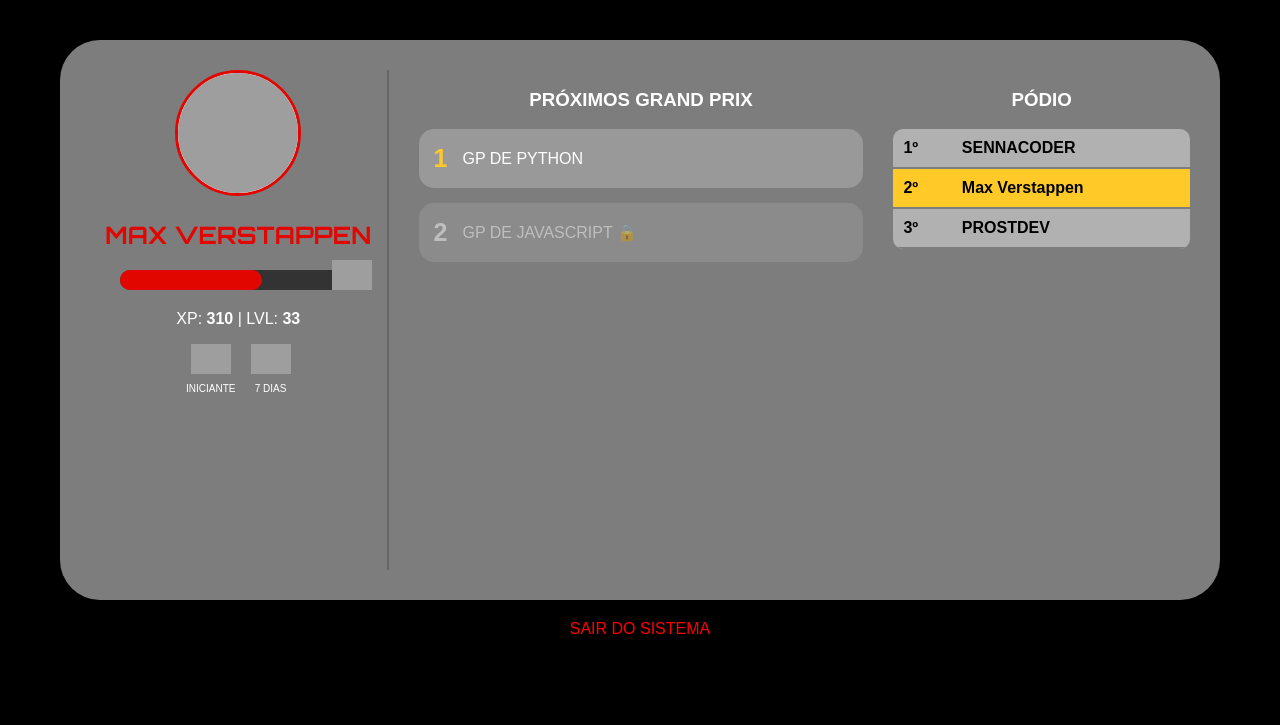
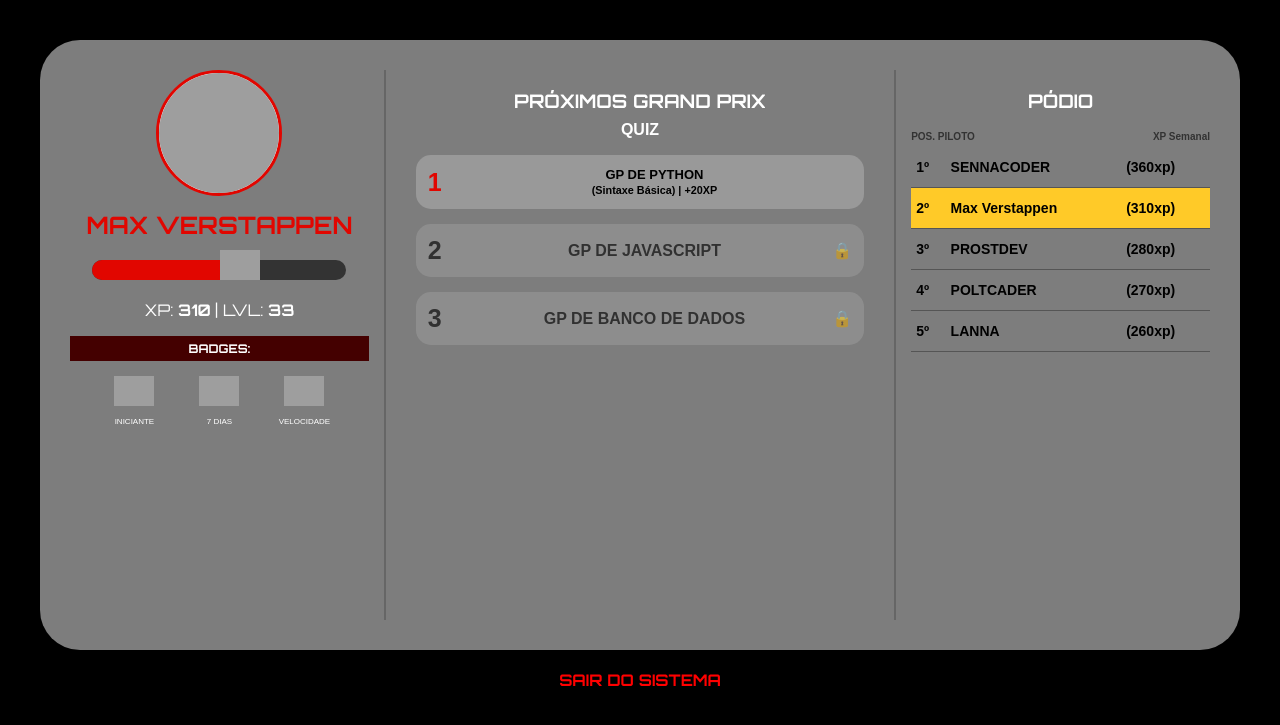
Before and after one commit to pyetrocarvalho15-art/site-f1, a PHP site: page /dashboardslide2.php in a window 1280 px wide. Shown: the top 725 px of the page. Run offline with PHP 8.4, Linux system fonts and the light colour scheme; the visitor is signed in with stand-in values (Sample User, id 1); data comes from the database, SQL or seed files in the repository; grey boxes are pictures that could not be loaded.

Commit message:
Add files via upload

```diff
--- a/dashboardslide2.php
+++ b/dashboardslide2.php
@@ -1,14 +1,12 @@
 <?php
 session_start();
-require 'db.php'; // Conecta no banco para pegar o nome e XP
+require 'db.php';
 
-// Se o cara tentar entrar direto sem logar no slide 1, ele é expulso
 if (!isset($_SESSION['user_id'])) {
     header("Location: login.php");
     exit();
 }
 
-// Pega os dados do Max Verstappen que o config.php criou
 $stmt = $pdo->prepare("SELECT * FROM users WHERE id = ?");
 $stmt->execute([$_SESSION['user_id']]);
 $user = $stmt->fetch();
@@ -20,54 +18,61 @@ $user = $stmt->fetch();
     <title>StudyRank - Cockpit</title>
     <link href="https://fonts.googleapis.com/css2?family=Orbitron:wght@400;700&display=swap" rel="stylesheet">
     <style>
-        /* TUDO O QUE SERIA O CSS VAI AQUI DENTRO */
         body { background-color: #000; color: white; font-family: sans-serif; margin: 0; padding: 40px; }
 
-        /* O fundo cinza igual ao seu Canva */
         .caixa-principal {
             background-color: #7d7d7d;
             border-radius: 40px;
             display: flex;
-            max-width: 1100px;
+            max-width: 1200px;
             margin: auto;
             padding: 30px;
-            min-height: 500px;
+            min-height: 550px;
             color: #fff;
         }
 
-        .perfil { flex: 1; text-align: center; border-right: 2px solid #666; }
-        .foto-piloto { width: 120px; height: 120px; border-radius: 50%; border: 3px solid #e10600; background: #fff; }
-        .nome-piloto { font-family: 'Orbitron', sans-serif; color: #e10600; text-transform: uppercase; }
+        /* COLUNA 1: PERFIL */
+        .perfil { flex: 1; text-align: center; border-right: 2px solid #666; padding-right: 15px; }
+        .foto-piloto { width: 120px; height: 120px; border-radius: 50%; border: 3px solid #e10600; background: #fff; object-fit: cover; }
+        .nome-piloto { font-family: 'Orbitron', sans-serif; color: #e10600; text-transform: uppercase; margin-top: 10px; }
 
-        /* Barra de progresso com o carrinho */
         .barra-xp {
             background: #333;
             height: 20px;
             border-radius: 20px;
             margin: 20px auto;
-            width: 80%;
+            width: 85%;
             position: relative;
         }
         .progresso-vermelho {
             background: #e10600;
             height: 100%;
-            width: 60%; /* Depois o PHP calcula isso */
+            width: 60%;
             border-radius: 20px;
+            position: relative;
         }
 
-        .quizzes { flex: 1.5; padding: 0 30px; }
+        /* COLUNA 2: QUIZZES */
+        .quizzes { flex: 1.5; padding: 0 30px; border-right: 2px solid #666; }
         .card-gp {
             background: #999;
             margin-bottom: 15px;
-            padding: 15px;
+            padding: 12px;
             border-radius: 15px;
             display: flex;
             align-items: center;
+            color: #000;
+            font-weight: bold;
+            transition: 0.3s;
         }
+        .card-gp:hover { background: #bbb; transform: scale(1.02); }
 
-        .podio { flex: 1; }
-        .tabela-podio { width: 100%; background: #b1b1b1; color: #000; border-collapse: collapse; border-radius: 10px; overflow: hidden; }
-        .tabela-podio td { padding: 10px; border-bottom: 2px solid #7d7d7d; font-weight: bold; }
+        /* COLUNA 3: PÓDIO */
+        .podio { flex: 1; padding-left: 15px; }
+        .tabela-podio { width: 100%; color: #000; border-collapse: collapse; }
+        .tabela-podio td { padding: 12px 5px; border-bottom: 1px solid #555; font-weight: bold; font-size: 14px; }
+
+        a { text-decoration: none; color: inherit; }
     </style>
 </head>
 <body>
@@ -75,7 +80,6 @@ $user = $stmt->fetch();
 <div class="caixa-principal">
     <div class="perfil">
         <img src="img/perfil.png" class="foto-piloto" onerror="this.src='https://i.imgur.com/8Yv9D1p.png'">
-
         <h2 class="nome-piloto"><?php echo $user['name']; ?></h2>
 
         <div class="barra-xp">
@@ -84,38 +88,57 @@ $user = $stmt->fetch();
             </div>
         </div>
 
-        <p>XP: <strong><?php echo $user['xp']; ?></strong> | LVL: <strong><?php echo $user['level']; ?></strong></p>
+        <p style="font-family: 'Orbitron';">XP: <strong><?php echo $user['xp']; ?></strong> | LVL: <strong><?php echo $user['level']; ?></strong></p>
 
-        <div style="display: flex; justify-content: center; gap: 15px; margin-top: 10px;">
-            <div style="text-align:center;">
-                <img src="img/badge1.png" width="40" onerror="this.src='https://cdn-icons-png.flaticon.com/512/3112/3112946.png'">
-                <br><small style="font-size:10px">INICIANTE</small>
-            </div>
-            <div style="text-align:center;">
-                <img src="img/badge2.png" width="40" onerror="this.src='https://cdn-icons-png.flaticon.com/512/179/179249.png'">
-                <br><small style="font-size:10px">7 DIAS</small>
-            </div>
+        <div style="background: #440000; padding: 5px; text-align: center; font-weight: bold; margin-top: 10px; font-size: 12px; font-family: 'Orbitron';">BADGES:</div>
+
+        <div style="display: flex; justify-content: center; align-items: flex-end; gap: 10px; margin-top: 15px;">
+            <div style="text-align:center; width: 75px;"><img src="img/trofeu-prata.png" style="width: 40px;"><br><small style="font-size: 8px;">INICIANTE</small></div>
+            <div style="text-align:center; width: 75px;"><img src="img/trofeu-7.png" style="width: 40px;"><br><small style="font-size: 8px;">7 DIAS</small></div>
+            <div style="text-align:center; width: 75px;"><img src="img/trofeu-ouro.png" style="width: 40px;"><br><small style="font-size: 8px;">VELOCIDADE</small></div>
         </div>
     </div>
 
     <div class="quizzes">
-        <h3 style="text-align:center">PRÓXIMOS GRAND PRIX</h3>
-        <div class="card-gp"><b style="font-size:25px; color:#ffca28; margin-right:15px">1</b> GP DE PYTHON</div>
-        <div class="card-gp" style="opacity:0.5"><b style="font-size:25px; margin-right:15px">2</b> GP DE JAVASCRIPT 🔒</div>
+        <h3 style="text-align:center; font-family: 'Orbitron';">PRÓXIMOS GRAND PRIX</h3>
+        <p style="text-align:center; font-weight:bold; margin-top:-10px;">QUIZ</p>
+
+        <a href="quiz.php">
+            <div class="card-gp" style="cursor: pointer;">
+                <b style="font-size:25px; color:#e10600; margin-right:15px">1</b>
+                <div style="flex-grow:1; text-align:center; font-size:13px;">GP DE PYTHON <br> <small>(Sintaxe Básica) | +20XP</small></div>
+            </div>
+        </a>
+
+        <div class="card-gp" style="opacity:0.6">
+            <b style="font-size:25px; margin-right:15px">2</b>
+            <div style="flex-grow:1; text-align:center;">GP DE JAVASCRIPT</div> 🔒
+        </div>
+
+        <div class="card-gp" style="opacity:0.6">
+            <b style="font-size:25px; margin-right:15px">3</b>
+            <div style="flex-grow:1; text-align:center;">GP DE BANCO DE DADOS</div> 🔒
+        </div>
     </div>
 
     <div class="podio">
-        <h3 style="text-align:center">PÓDIO</h3>
+        <h3 style="text-align:center; font-family: 'Orbitron';">PÓDIO</h3>
+        <div style="display: flex; justify-content: space-between; font-size: 10px; font-weight: bold; margin-bottom: 5px; color: #333;">
+            <span>POS. PILOTO</span>
+            <span>XP Semanal</span>
+        </div>
         <table class="tabela-podio">
-            <tr><td>1º</td><td>SENNACODER</td></tr>
-            <tr><td style="background:#ffca28">2º</td><td style="background:#ffca28"><?php echo $user['name']; ?></td></tr>
-            <tr><td>3º</td><td>PROSTDEV</td></tr>
+            <tr><td>1º</td><td>SENNACODER</td><td>(360xp)</td></tr>
+            <tr style="background:#ffca28"><td>2º</td><td><?php echo $user['name']; ?></td><td>(<?php echo $user['xp']; ?>xp)</td></tr>
+            <tr><td>3º</td><td>PROSTDEV</td><td>(280xp)</td></tr>
+            <tr><td>4º</td><td>POLTCADER</td><td>(270xp)</td></tr>
+            <tr><td>5º</td><td>LANNA</td><td>(260xp)</td></tr>
         </table>
     </div>
 </div>
 
 <p style="text-align:center; margin-top:20px">
-    <a href="lgout.php" style="color:red; text-decoration:none">SAIR DO SISTEMA</a>
+    <a href="logout.php" style="color:red; text-decoration:none; font-weight:bold; font-family: 'Orbitron';">SAIR DO SISTEMA</a>
 </p>
 
 </body>
```
